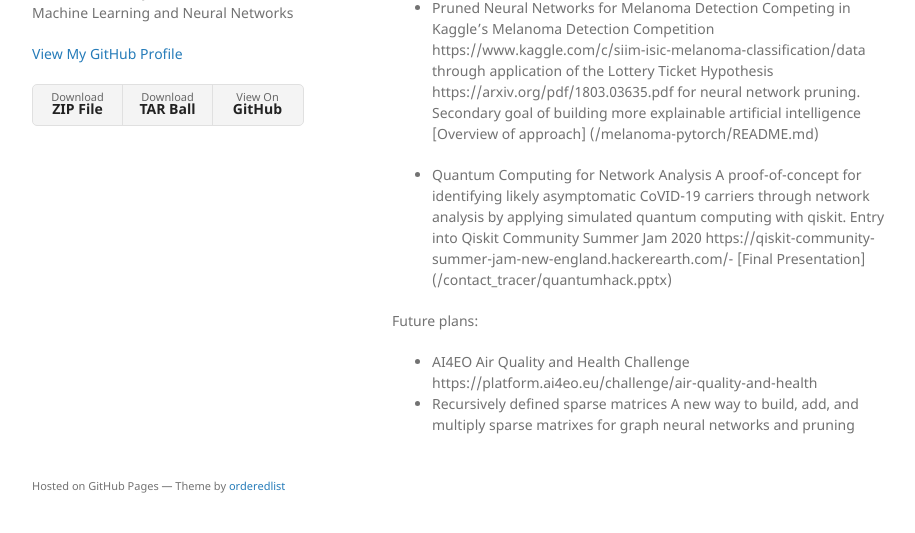
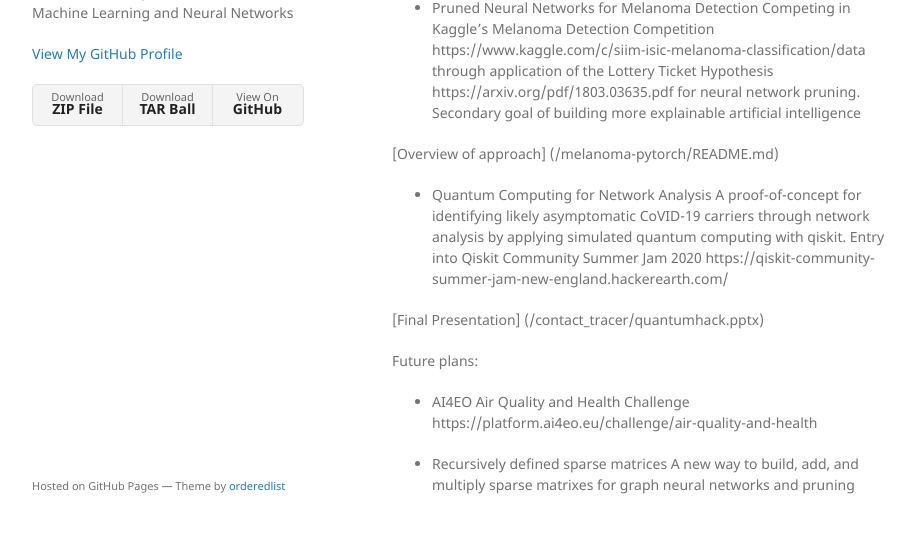
Before and after one commit to ARMargolis/armargolis.github.io, a Jekyll site: the page built from index.md, in a window 1280 px wide and 900 px high, scrolled down 713 px, cut to the strip 335-868 px from the top of the window. Shown: the whole strip, without its empty margins (178-1093 px from the left). Built offline with Jekyll 4.4.1, drawn with Linux system fonts in a browser that asks for light colours; our own code applies the rules of GitHub Pages for plain Markdown files; before the commit the page ends 1553 px from its top, so only the background shows below that.

```diff
--- a/index.md
+++ b/index.md
@@ -33,15 +33,18 @@ End  of Metamorphosis II, by Marc Chagall
 - Pruned Neural Networks for Melanoma Detection
 Competing in Kaggle's Melanoma Detection Competition https://www.kaggle.com/c/siim-isic-melanoma-classification/data through application of the Lottery Ticket Hypothesis https://arxiv.org/pdf/1803.03635.pdf for neural network pruning.
 Secondary goal of building more explainable artificial intelligence
+
 [Overview of approach] (/melanoma-pytorch/README.md)
 
 - Quantum Computing for Network Analysis
-A proof-of-concept for identifying likely asymptomatic CoVID-19 carriers through network analysis by applying simulated quantum computing with qiskit. Entry into Qiskit Community Summer Jam 2020 https://qiskit-community-summer-jam-new-england.hackerearth.com/-
+A proof-of-concept for identifying likely asymptomatic CoVID-19 carriers through network analysis by applying simulated quantum computing with qiskit. Entry into Qiskit Community Summer Jam 2020 https://qiskit-community-summer-jam-new-england.hackerearth.com/
+
 [Final Presentation] (/contact_tracer/quantumhack.pptx)
 
 Future plans:
 
 - AI4EO Air Quality and Health Challenge
   https://platform.ai4eo.eu/challenge/air-quality-and-health
+
 - Recursively defined sparse matrices
 A new way to build, add, and multiply sparse matrixes for graph neural networks and pruning
```
